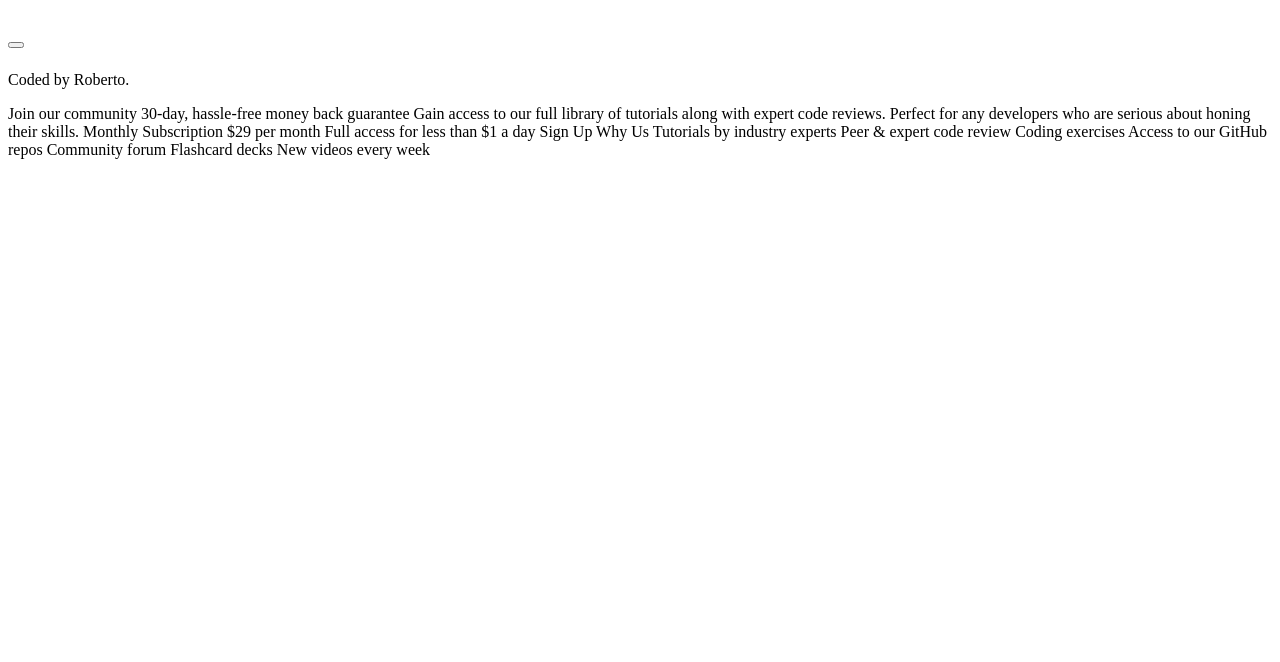
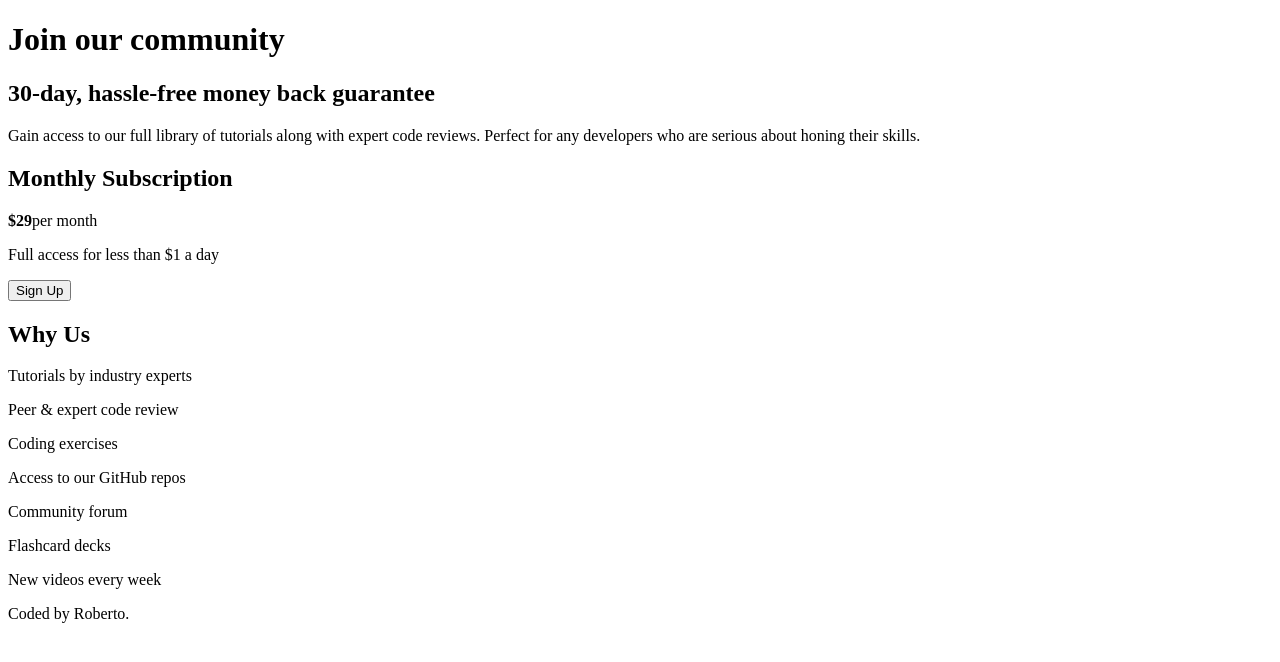
Before and after one commit to roberto3003/single-price-grid-component, a plain HTML site: page index.html in a window 1280 px wide. Drawn offline with Linux system fonts and the light colour scheme.

Commit message:
added content to html

```diff
--- a/index.html
+++ b/index.html
@@ -13,21 +13,30 @@
 	<div class="wrapper">
 	  <div class="container radius">
 		<main class="padding">
-        <h1></h1>
-        <h2></h2>
-        <p></p>
+		  <h1>Join our community</h1>
+		  <h2>30-day, hassle-free money back guarantee</h2>
+		  <p>
+		  Gain access to our full library of tutorials along with expert code reviews.
+		  Perfect for any developers who are serious about honing their skills.
+		  </p>
 		</main>
 		<div class="secondary">
 		  <section class="padding">
-          <h2>
-            <p><strong></strong></p>
-            <p></p>
-            <button class="padding radius shadow"></button>
+			<h2>Monthly Subscription
 			</h2>
+			<p><strong>&dollar;29</strong>per month</p>
+			<p>Full access for less than &dollar;1 a day</p>
+			<button class="padding radius shadow">Sign Up</button>
 		  </section>
 		  <aside class="padding">
-          <h2></h2>
-          <p></p>
+			<h2>Why Us</h2>
+			<p>Tutorials by industry experts</p>
+			<p>Peer &amp; expert code review</p>
+			<p> Coding exercises</p>
+			<p> Access to our GitHub repos</p>
+			<p> Community forum</p>
+			<p> Flashcard decks</p>
+			<p> New videos every week</p>
 		  </aside>
 		</div>
 	  </div>
@@ -36,28 +45,4 @@
 	  <p>Coded by Roberto.</p>
 	</footer>
   </body>
-  Join our community
-
-  30-day, hassle-free money back guarantee
-
-  Gain access to our full library of tutorials along with expert code reviews.
-  Perfect for any developers who are serious about honing their skills.
-
-  Monthly Subscription
-
-  &dollar;29 per month
-
-  Full access for less than &dollar;1 a day
-
-  Sign Up
-
-  Why Us
-
-  Tutorials by industry experts
-  Peer &amp; expert code review
-  Coding exercises
-  Access to our GitHub repos
-  Community forum
-  Flashcard decks
-  New videos every week
 </html>
```
Lines whose indentation alone changed are shown as unchanged.
